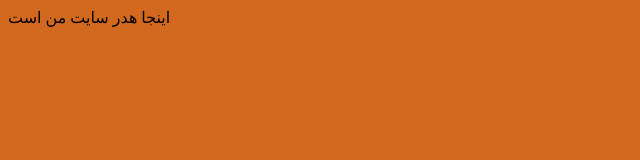
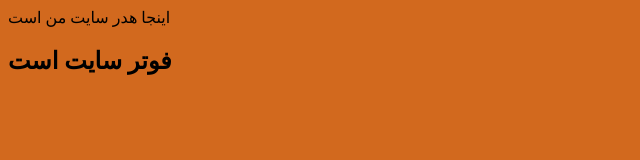
Before and after one commit to Shahla-Moh/GitProject, a plain HTML site: page index.html in a window 1280 px wide. Shown: the whole page, without its empty margins (0-640 px from the left). Drawn offline with Linux system fonts and the light colour scheme.

Commit message:
create main page footer

```diff
--- a/index.html
+++ b/index.html
@@ -16,7 +16,9 @@
 
     <header>اینجا هدر سایت من است</header>
 
-
+    <footer>
+        <h2>فوتر سایت است</h2>
+    </footer>
 
 </body>
 </html>
```
